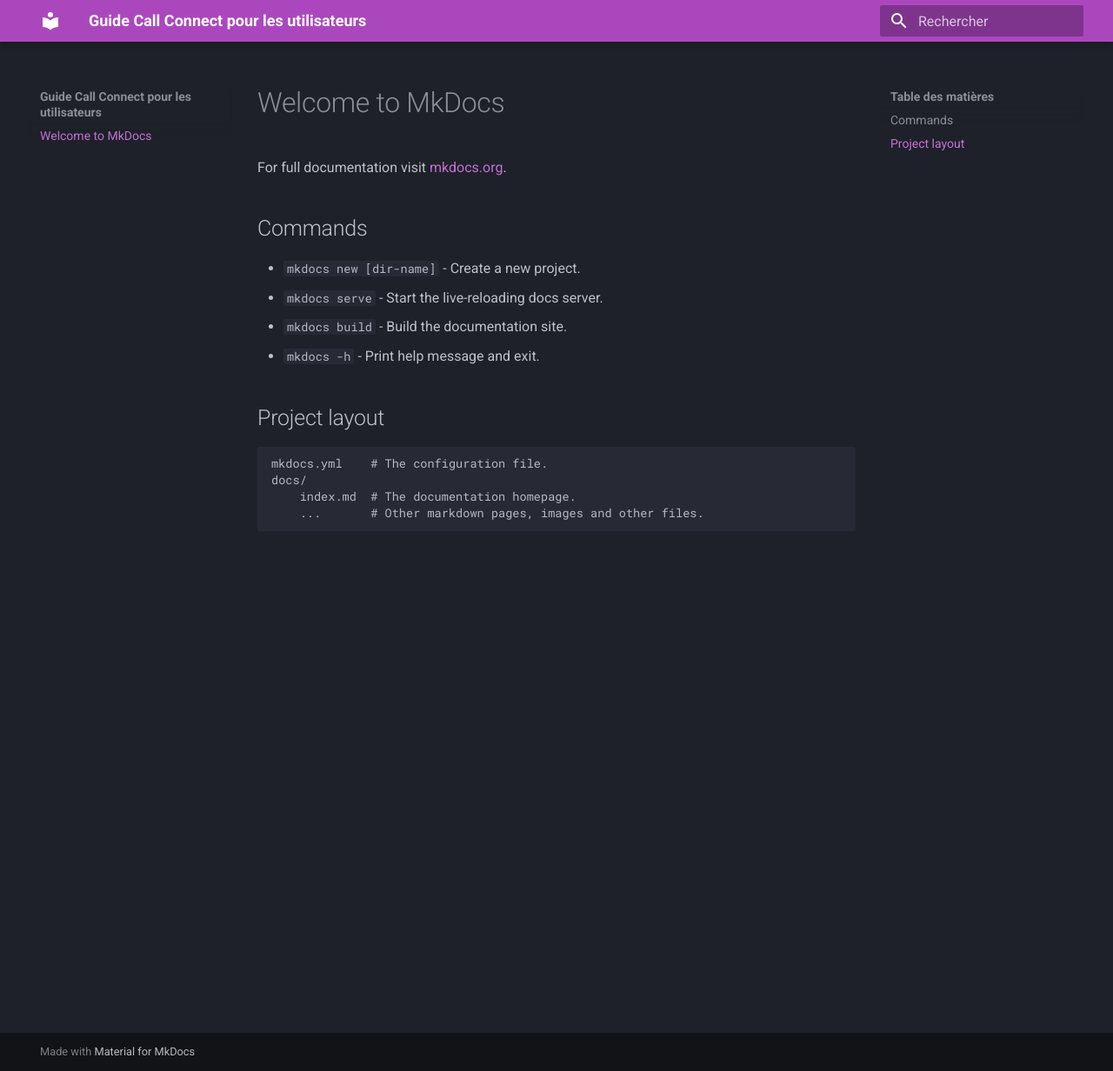
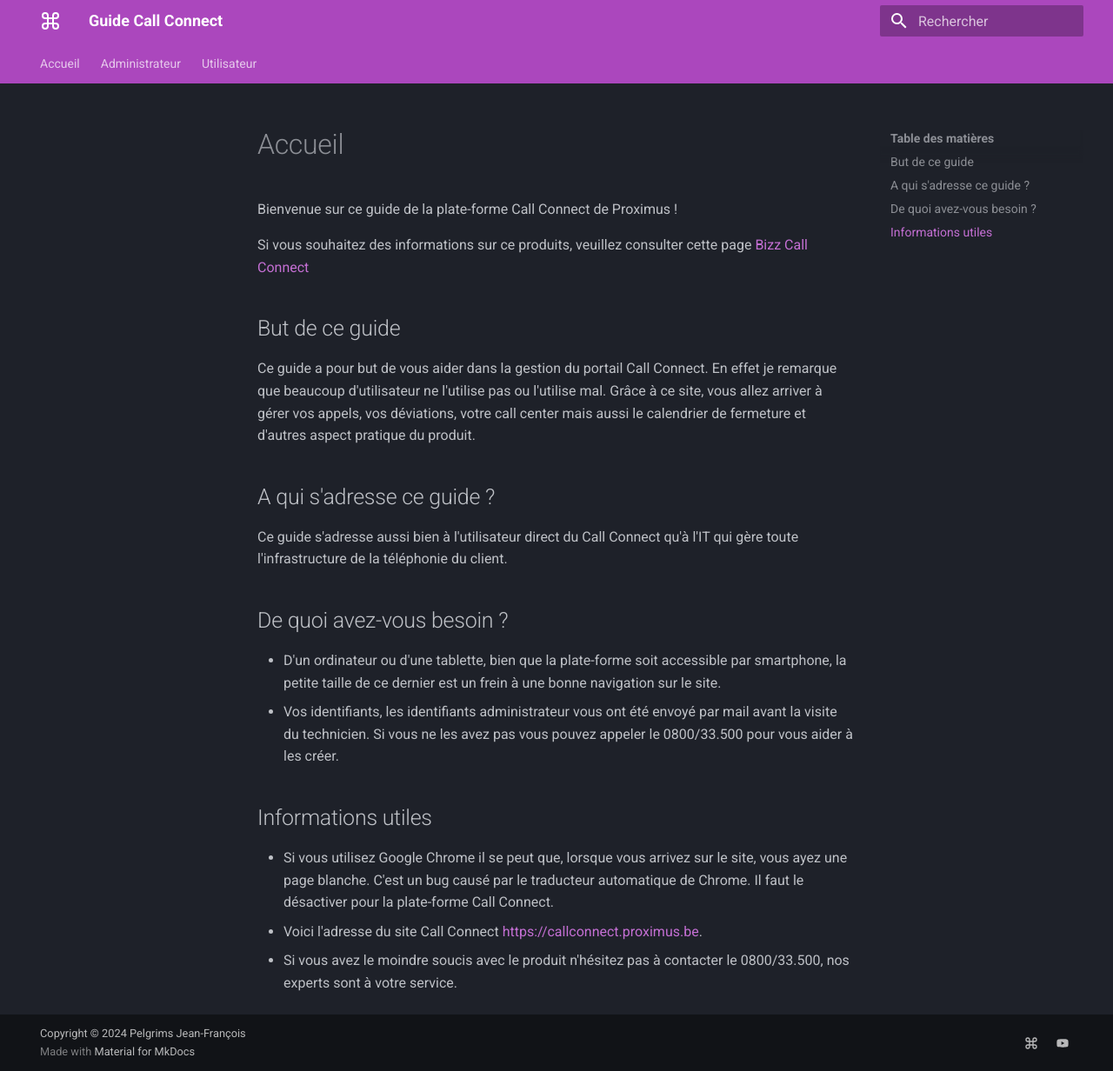
Before and after one commit to jeffpelgrims/callconnect-for-user, an MkDocs documentation site: the page built from docs/index.md, in a window 1280 px wide and 1232 px high. Shown: the whole window at 87% size. Built offline with MkDocs 1.6.1 and Material for MkDocs 9.7.7, drawn with Linux system fonts in a browser that asks for light colours.

Commit message:
premier changement sur le site

```diff
--- a/docs/index.md
+++ b/docs/index.md
@@ -1,17 +1,25 @@
-# Welcome to MkDocs
+# Accueil
 
-For full documentation visit [mkdocs.org](https://www.mkdocs.org).
+Bienvenue sur ce guide de la plate-forme Call Connect de Proximus !
 
-## Commands
+Si vous souhaitez des informations sur ce produits, veuillez consulter cette page [Bizz Call Connect](https://www.proximus.be/fr/id_cb_call_connect/independants-et-petites-entreprises/telephonie-cloud-cybersecurite-marketing-digital/bizz-call-connect.html)
 
-* `mkdocs new [dir-name]` - Create a new project.
-* `mkdocs serve` - Start the live-reloading docs server.
-* `mkdocs build` - Build the documentation site.
-* `mkdocs -h` - Print help message and exit.
+## But de ce guide
 
-## Project layout
+Ce guide a pour but de vous aider dans la gestion du portail Call Connect. En effet je remarque que beaucoup d'utilisateur ne l'utilise pas ou l'utilise mal.
+Grâce à ce site, vous allez arriver à gérer vos appels, vos déviations, votre call center mais aussi le calendrier de fermeture et d'autres aspect pratique du produit.
 
-    mkdocs.yml    # The configuration file.
-    docs/
-        index.md  # The documentation homepage.
-        ...       # Other markdown pages, images and other files.
+## A qui s'adresse ce guide ?
+
+Ce guide s'adresse aussi bien à l'utilisateur direct du Call Connect qu'à l'IT qui gère toute l'infrastructure de la téléphonie du client.
+
+## De quoi avez-vous besoin ?
+
+* D'un ordinateur ou d'une tablette, bien que la plate-forme soit accessible par smartphone, la petite taille de ce dernier est un frein à une bonne navigation sur le site.
+* Vos identifiants, les identifiants administrateur vous ont été envoyé par mail avant la visite du technicien. Si vous ne les avez pas vous pouvez appeler le 0800/33.500 pour vous aider à les créer.
+
+## Informations utiles
+
+* Si vous utilisez Google Chrome il se peut que, lorsque vous arrivez sur le site, vous ayez une page blanche. C'est un bug causé par le traducteur automatique de Chrome. Il faut le désactiver pour la plate-forme Call Connect.
+* Voici l'adresse du site Call Connect [https://callconnect.proximus.be](https://callconnect.proximus.be).
+* Si vous avez le moindre soucis avec le produit n'hésitez pas à contacter le 0800/33.500, nos experts sont à votre service.
--- a/mkdocs.yml
+++ b/mkdocs.yml
@@ -1,6 +1,9 @@
-site_name: Guide Call Connect pour les utilisateurs
+site_name: Guide Call Connect
 site_url: https://ccguide.radapel.be
 theme:
+  icon:
+    logo: material/apple-keyboard-command
+  favicon: images/favicon.png
   name: material
   language: fr
   palette:
@@ -10,3 +13,46 @@
   font:
     text: Roboto
     code: Roboto Mono
+  features:
+    - content.tabs.link
+    - header.autohide
+    - navigation.footer
+    - navigation.indexes
+    - navigation.sections
+    - navigation.tabs
+    - navigation.top
+    - navigation.tracking
+    - search.highlight
+    - search.share
+    - search.suggest
+
+nav:
+  - Accueil: https://ccguide.radapel.be
+  - Administrateur:
+    - 'Pour commencer':
+      - 'Identifiant': Administrateur/username.md
+    - "Groupe d'appel":
+      - 'Description': Administrateur/huntgroup_info.md
+    - 'Calendrier de fermeture':
+      - 'Description': Administrateur/calendar_info.md
+      - "Création d'un calendrier": Administrateur/calendar_create.md
+      - 'Déviation de nuit': Adminstrateur/calendar_nightfwd.md
+  - Utilisateur:
+    - 'Pour commencer':
+      - 'Identifiant': Utilisateur/username.md
+
+markdown_extensions:
+  - attr_list
+  - pymdownx.emoji:
+      emoji_index: !!python/name:material.extensions.emoji.twemoji
+      emoji_generator: !!python/name:material.extensions.emoji.to_svg
+
+copyright: Copyright &copy; 2024 Pelgrims Jean-François
+
+extra:
+  generator: true
+  social:
+    - icon: material/apple-keyboard-command
+      link: https://www.proximus.be
+    - icon: material/youtube
+      link: https://www.youtube.com/@proximus
```
Also changed, not shown: docs/Administrateur/username.md (added, +1 -0 lines), docs/Administrateur/huntgtoup_info.md (added), docs/Administrateur/user.md (added), docs/Utilisateur/username.md (added), docs/images/favicon.png (added).
